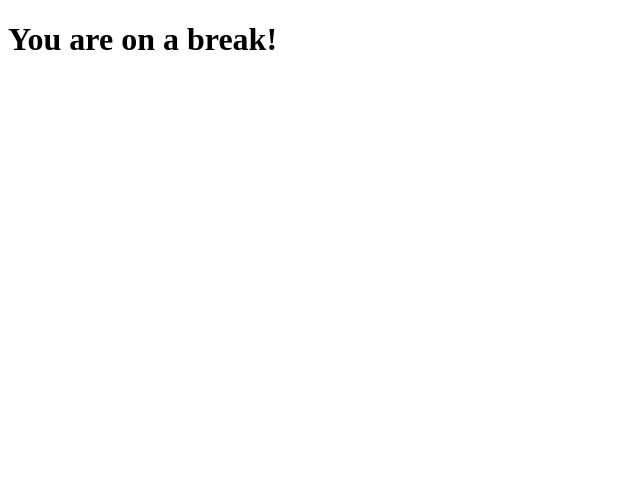
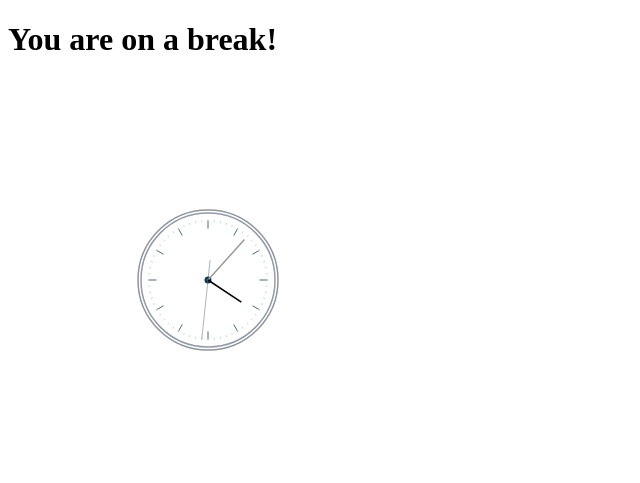
Before and after one commit to cybervoid/ergonimic-breaks-reminder, an Electron app: page src/views/break.html in a window 1280 px wide. Shown: the whole page, without its empty margins (0-640 px from the left). Drawn offline with Linux system fonts and the light colour scheme.

Commit message:
- added clock to the break page

```diff
--- /dev/null
+++ b/src/assets/js/clock.js
@@ -0,0 +1,142 @@
+function showClock() {
+
+    // DEFINE CANVAS AND ITS CONTEXT.
+    var canvas = document.getElementById('canvas');
+    var ctx = canvas.getContext('2d');
+
+    var date = new Date;
+    var angle;
+    var secHandLength = 60;
+
+    // CLEAR EVERYTHING ON THE CANVAS. RE-DRAW NEW ELEMENTS EVERY SECOND.
+    ctx.clearRect(0, 0, canvas.width, canvas.height);
+
+    OUTER_DIAL1();
+    OUTER_DIAL2();
+    CENTER_DIAL();
+    MARK_THE_HOURS();
+    MARK_THE_SECONDS();
+
+    SHOW_SECONDS();
+    SHOW_MINUTES();
+    SHOW_HOURS();
+
+    function OUTER_DIAL1() {
+        ctx.beginPath();
+        ctx.arc(canvas.width / 2, canvas.height / 2, secHandLength + 10, 0, Math.PI * 2);
+        ctx.strokeStyle = '#92949C';
+        ctx.stroke();
+    }
+
+    function OUTER_DIAL2() {
+        ctx.beginPath();
+        ctx.arc(canvas.width / 2, canvas.height / 2, secHandLength + 7, 0, Math.PI * 2);
+        ctx.strokeStyle = '#929BAC';
+        ctx.stroke();
+    }
+
+    function CENTER_DIAL() {
+        ctx.beginPath();
+        ctx.arc(canvas.width / 2, canvas.height / 2, 2, 0, Math.PI * 2);
+        ctx.lineWidth = 3;
+        ctx.fillStyle = '#353535';
+        ctx.strokeStyle = '#0C3D4A';
+        ctx.stroke();
+    }
+
+    function MARK_THE_HOURS() {
+
+        for (var i = 0; i < 12; i++) {
+            angle = (i - 3) * (Math.PI * 2) / 12;       // THE ANGLE TO MARK.
+            ctx.lineWidth = 1;            // HAND WIDTH.
+            ctx.beginPath();
+
+            var x1 = (canvas.width / 2) + Math.cos(angle) * (secHandLength);
+            var y1 = (canvas.height / 2) + Math.sin(angle) * (secHandLength);
+            var x2 = (canvas.width / 2) + Math.cos(angle) * (secHandLength - (secHandLength / 7));
+            var y2 = (canvas.height / 2) + Math.sin(angle) * (secHandLength - (secHandLength / 7));
+
+            ctx.moveTo(x1, y1);
+            ctx.lineTo(x2, y2);
+
+            ctx.strokeStyle = '#466B76';
+            ctx.stroke();
+        }
+    }
+
+    function MARK_THE_SECONDS() {
+
+        for (var i = 0; i < 60; i++) {
+            angle = (i - 3) * (Math.PI * 2) / 60;       // THE ANGLE TO MARK.
+            ctx.lineWidth = 1;            // HAND WIDTH.
+            ctx.beginPath();
+
+            var x1 = (canvas.width / 2) + Math.cos(angle) * (secHandLength);
+            var y1 = (canvas.height / 2) + Math.sin(angle) * (secHandLength);
+            var x2 = (canvas.width / 2) + Math.cos(angle) * (secHandLength - (secHandLength / 30));
+            var y2 = (canvas.height / 2) + Math.sin(angle) * (secHandLength - (secHandLength / 30));
+
+            ctx.moveTo(x1, y1);
+            ctx.lineTo(x2, y2);
+
+            ctx.strokeStyle = '#C4D1D5';
+            ctx.stroke();
+        }
+    }
+
+    function SHOW_SECONDS() {
+
+        var sec = date.getSeconds();
+        angle = ((Math.PI * 2) * (sec / 60)) - ((Math.PI * 2) / 4);
+        ctx.lineWidth = 0.5;              // HAND WIDTH.
+
+        ctx.beginPath();
+        // START FROM CENTER OF THE CLOCK.
+        ctx.moveTo(canvas.width / 2, canvas.height / 2);
+        // DRAW THE LENGTH.
+        ctx.lineTo((canvas.width / 2 + Math.cos(angle) * secHandLength),
+            canvas.height / 2 + Math.sin(angle) * secHandLength);
+
+        // DRAW THE TAIL OF THE SECONDS HAND.
+        ctx.moveTo(canvas.width / 2, canvas.height / 2);    // START FROM CENTER.
+        // DRAW THE LENGTH.
+        ctx.lineTo((canvas.width / 2 - Math.cos(angle) * 20),
+            canvas.height / 2 - Math.sin(angle) * 20);
+
+        ctx.strokeStyle = '#586A73';        // COLOR OF THE HAND.
+        ctx.stroke();
+    }
+
+    function SHOW_MINUTES() {
+
+        var min = date.getMinutes();
+        angle = ((Math.PI * 2) * (min / 60)) - ((Math.PI * 2) / 4);
+        ctx.lineWidth = 1.5;              // HAND WIDTH.
+
+        ctx.beginPath();
+        ctx.moveTo(canvas.width / 2, canvas.height / 2);  // START FROM CENTER.
+        // DRAW THE LENGTH.
+        ctx.lineTo((canvas.width / 2 + Math.cos(angle) * secHandLength / 1.1),
+            canvas.height / 2 + Math.sin(angle) * secHandLength / 1.1);
+
+        ctx.strokeStyle = '#999';  // COLOR OF THE HAND.
+        ctx.stroke();
+    }
+
+    function SHOW_HOURS() {
+
+        var hour = date.getHours();
+        var min = date.getMinutes();
+        angle = ((Math.PI * 2) * ((hour * 5 + (min / 60) * 5) / 60)) - ((Math.PI * 2) / 4);
+        ctx.lineWidth = 1.5;              // HAND WIDTH.
+
+        ctx.beginPath();
+        ctx.moveTo(canvas.width / 2, canvas.height / 2);     // START FROM CENTER.
+        // DRAW THE LENGTH.
+        ctx.lineTo((canvas.width / 2 + Math.cos(angle) * secHandLength / 1.5),
+            canvas.height / 2 + Math.sin(angle) * secHandLength / 1.5);
+
+        ctx.strokeStyle = '#000';   // COLOR OF THE HAND.
+        ctx.stroke();
+    }
+}
--- a/src/assets/js/timer.js
+++ b/src/assets/js/timer.js
@@ -1,5 +1,6 @@
+
 let callback = function () {
-    console.log('test')
+    setInterval(showClock, 1000);
 };
 
 if (
--- a/src/index.js
+++ b/src/index.js
@@ -2,12 +2,11 @@
 const electron = require('electron');
 const BreaksController = require('./lib/BreaksController');
 const MenuTemplates = require('./lib/MenuTemplates');
-const WindowController = require('./lib/WindowController');
+const windowController = require('./lib/WindowController');
 
 //classes initialization
 const {app, BrowserWindow, Menu, ipcMain, Tray} = electron;
 const breaksController = new BreaksController();
-const windowController = new WindowController(BrowserWindow, app);
 const menuTemplate = new MenuTemplates();
 
 //global variables declaration
--- a/src/lib/MenuTemplates.js
+++ b/src/lib/MenuTemplates.js
@@ -1,4 +1,5 @@
 const main = require('../index');
+const windowController = require('./WindowController');
 
 module.exports = class MenuTemplate {
 
@@ -6,14 +7,14 @@ module.exports = class MenuTemplate {
         return [
             {
                 label: 'Open', click: async () => {
-                    windowController.createSettingsWindow()
+                    // windowController.createSettingsWindow()
                 }
             },
             {type: 'separator'},
             {
                 label: "Go on break",
                 click: async () => {
-                    this.windowsController.createBreakWindow();
+                    windowController.createBreakWindow();
                 }
             },
             {type: 'separator'},
--- a/src/views/break.html
+++ b/src/views/break.html
@@ -7,8 +7,9 @@
 </head>
 <body>
 <h1>You are on a break!</h1>
-<div id="timerCanvas"></div>
+<canvas height="400" id="canvas" width="400"></canvas>
 
 </body>
+<script src="../assets/js/clock.js" type="application/javascript"></script>
 <script src="../assets/js/timer.js" type="application/javascript"></script>
 </html>
```
Also changed, not shown: src/lib/WindowController.js (+3 -33 lines).
